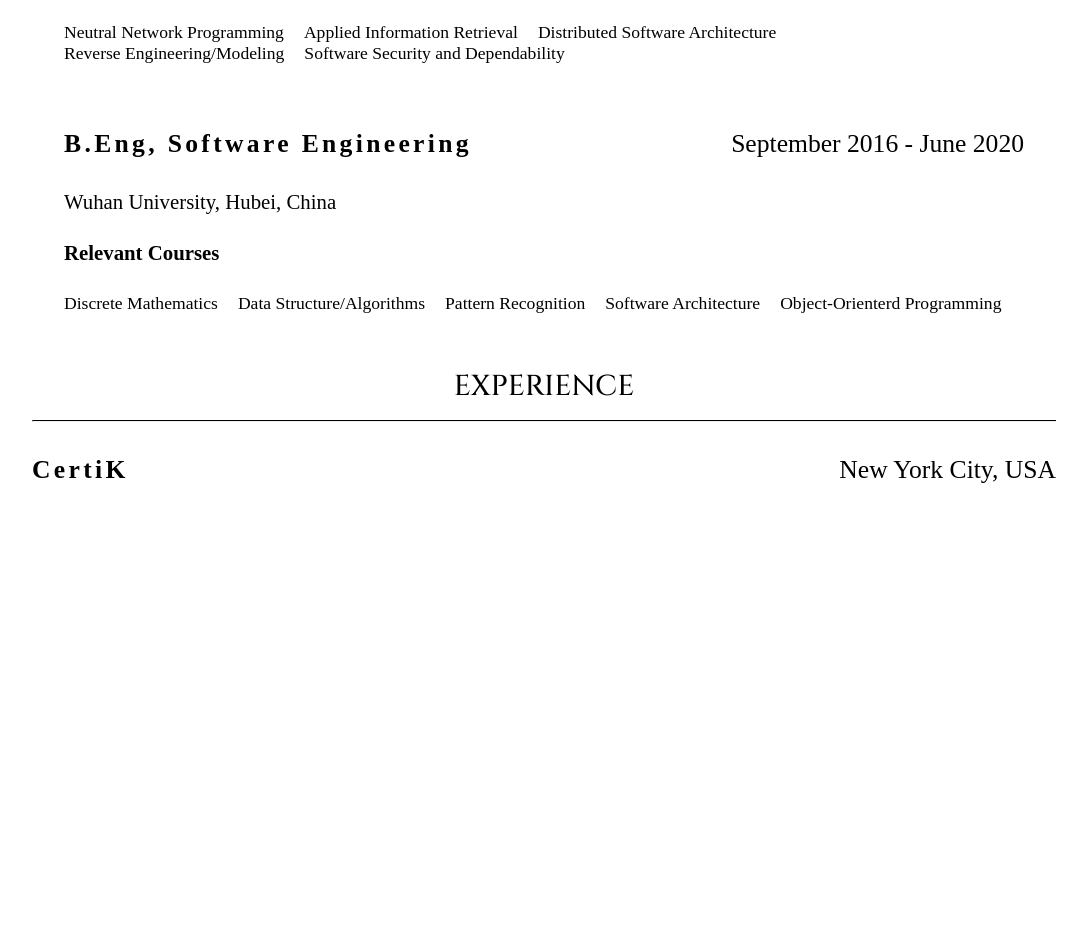
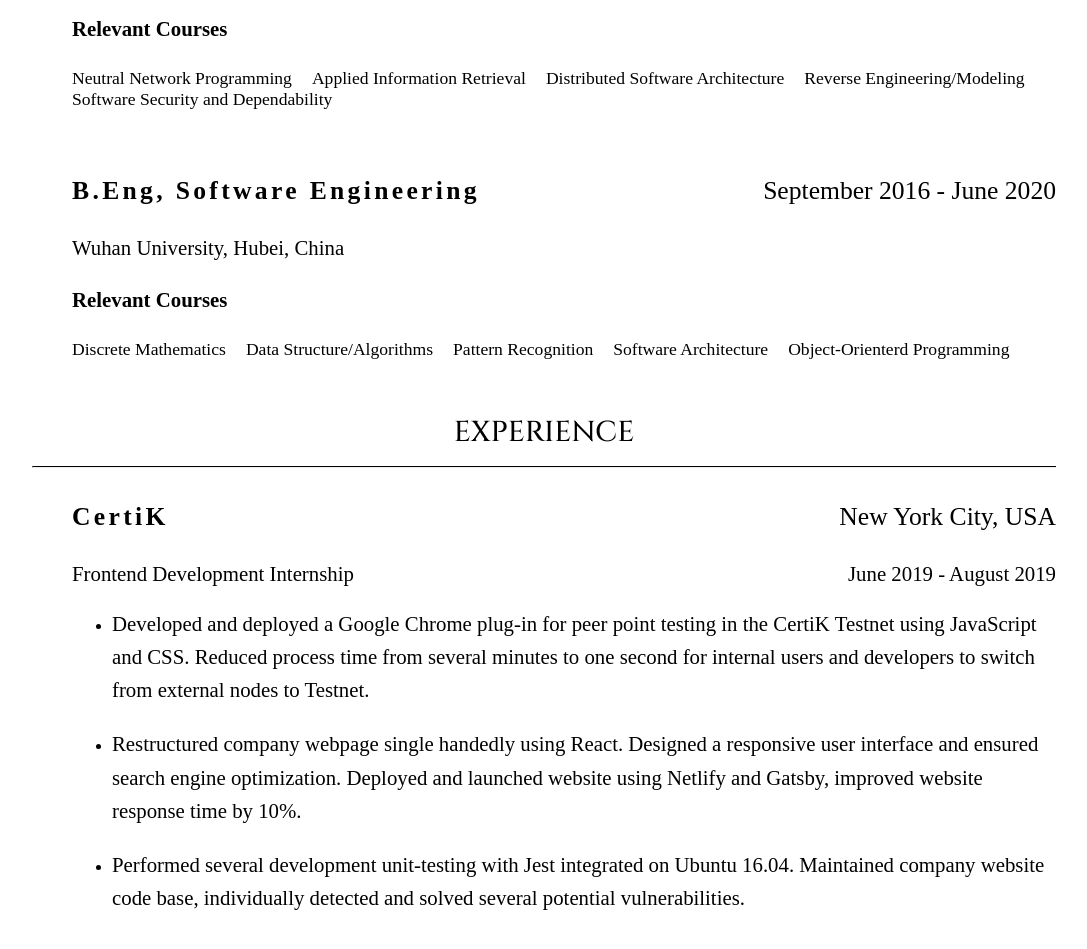
Before and after one commit to Jason-TianrenTan/Portfolio-Gatsby, a Gatsby site: page / in a window 1280 px wide. Shown: the part 7460-8409 px from the top of the page, without its empty margins (96-1183 px from the left). Before the commit the page ends 8148 px from the top, so only its background shows below. Built offline with nearby package versions, Linux system fonts and the light colour scheme; Gatsby itself is replaced by a stand-in of ours; a web font is replaced by a local one.

Commit message:
update resume experience

```diff
--- a/src/components/resume.js
+++ b/src/components/resume.js
@@ -31,6 +31,7 @@
                 <h1>Summary</h1>
               </div>
               <hr />
+              <div className="summary-wrapper">
                 <ul>
                   {data.resume.summary.map((statement, index) => (
                     <li key={index}>
@@ -38,6 +39,7 @@
                     </li>
                   ))}
                 </ul>
+              </div>
             </div>
 
             <div className="section" id="education">
@@ -49,10 +51,10 @@
                 {data.resume.education.map((education, index) => (
                   <article className="degree-container">
                     <div className="header">
-                      <h3 class="degree">{education.title}</h3>
-                      <h3 class="time">{education.time}</h3>
+                      <h3 class="degree left">{education.title}</h3>
+                      <h3 class="right">{education.time}</h3>
                     </div>
-                    <h4 class="school">
+                    <h4 class="school left">
                       {education.school + ", " + education.location}
                     </h4>
 
@@ -76,10 +78,22 @@
                 {data.resume.experience.map((experience, index) => (
                   <div className="experience">
                     <div className="header">
-                      <h3 class="company">{experience.company}</h3>
-                      <h3 class="location">{experience.location}</h3>
+                      <h3 class="company left">{experience.company}</h3>
+                      <h3 class="right">{experience.location}</h3>
                     </div>
-                    <div className="titles"></div>
+                    <div className="titles">
+                      <h4 class="left">{experience.title}</h4>
+                      <h4 class="right">{experience.time}</h4>
+                    </div>
+                    <div className="content">
+                      <ul>
+                        {experience.content.map((statement, index) => (
+                          <li key={index}>
+                            <p>{statement}</p>
+                          </li>
+                        ))}
+                      </ul>
+                    </div>
                   </div>
                 ))}
               </div>
--- a/src/styles/resume.scss
+++ b/src/styles/resume.scss
@@ -72,7 +72,7 @@
 
   p {
     font-size: 1.3rem;
-    padding: 0.5em 0 0.5em 0;
+    line-height: 1.6;
   }
 
   .section {
@@ -80,28 +80,36 @@
     margin-bottom: 5vh;
   }
 
+  .left {
+    justify-content: flex-start;
+  }
+
+  .right {
+    margin-left: auto;
+    letter-spacing: normal;
+  }
+
   #about {
     li {
       margin-bottom: 1vh;
+    }
+
+    p {
+      padding: 0.5em 0 0.5em 0;
     }
   }
 
   .education-wrapper {
     .degree-container {
       margin-top: 5vh;
-      padding: 0 2em 0 2em;
+      padding-left: 40px;
     }
     .header {
       width: 100%;
       display: flex;
       flex-direction: row;
       .degree {
-        justify-content: flex-start;
         font-weight: 800;
-      }
-      .time {
-        margin-left: auto;
-        letter-spacing: normal;
       }
     }
 
@@ -125,18 +133,21 @@
 
   .experience-wrapper {
     .experience {
+      padding-left: 40px;
       .header {
         width: 100%;
         display: flex;
         flex-direction: row;
         .company {
-          justify-content: flex-start;
           font-weight: 800;
         }
-        .location {
-          margin-left: auto;
-          letter-spacing: normal;
-        }
+      }
+      .titles {
+        width: 100%;
+        display: flex;
+      }
+      h4 {
+          margin-bottom: 0;
       }
     }
   }
--- a/src/yourdata.js
+++ b/src/yourdata.js
@@ -307,9 +307,10 @@
             courses: ['Discrete Mathematics', 'Data Structure/Algorithms', 'Pattern Recognition', 'Software Architecture', 'Object-Orienterd Programming']}
     ],
     experience: [
-        {company: 'CertiK', location: 'New York City, USA', title: 'Frontend Developer', subtitle: 'Frontend Internship', time: 'June 2019 - August 2019',
-            content: ['Developed a Google Chrome plug-in for peer point testing in the CertiK Testnet using JavaScript and CSS',
-                    'Single handedly developed and restructured company webpage using React and Gatsby']}
+        {company: 'CertiK', location: 'New York City, USA', title: 'Frontend Development Internship', time: 'June 2019 - August 2019',
+            content: ['Developed and deployed a Google Chrome plug-in for peer point testing in the CertiK Testnet using JavaScript and CSS. Reduced process time from several minutes to one second for internal users and developers to switch from external nodes to Testnet.',
+                    'Restructured company webpage single handedly using React. Designed a responsive user interface and ensured search engine optimization. Deployed and launched website using Netlify and Gatsby, improved website response time by 10%.',
+                'Performed several development unit-testing with Jest integrated on Ubuntu 16.04. Maintained company website code base, individually detected and solved several potential vulnerabilities.']}
     ]
   },
 
```
Lines whose indentation alone changed are shown as unchanged.
